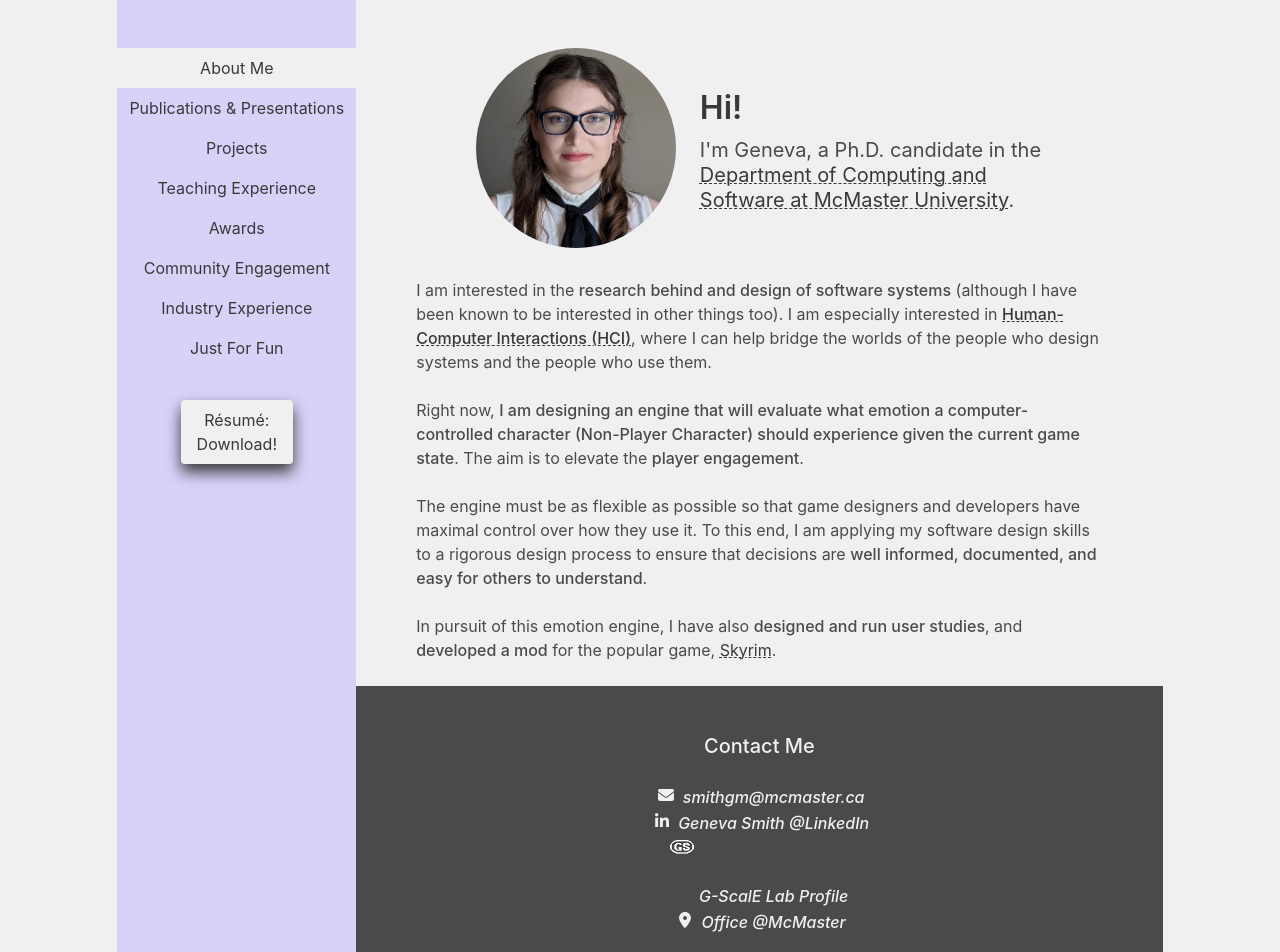
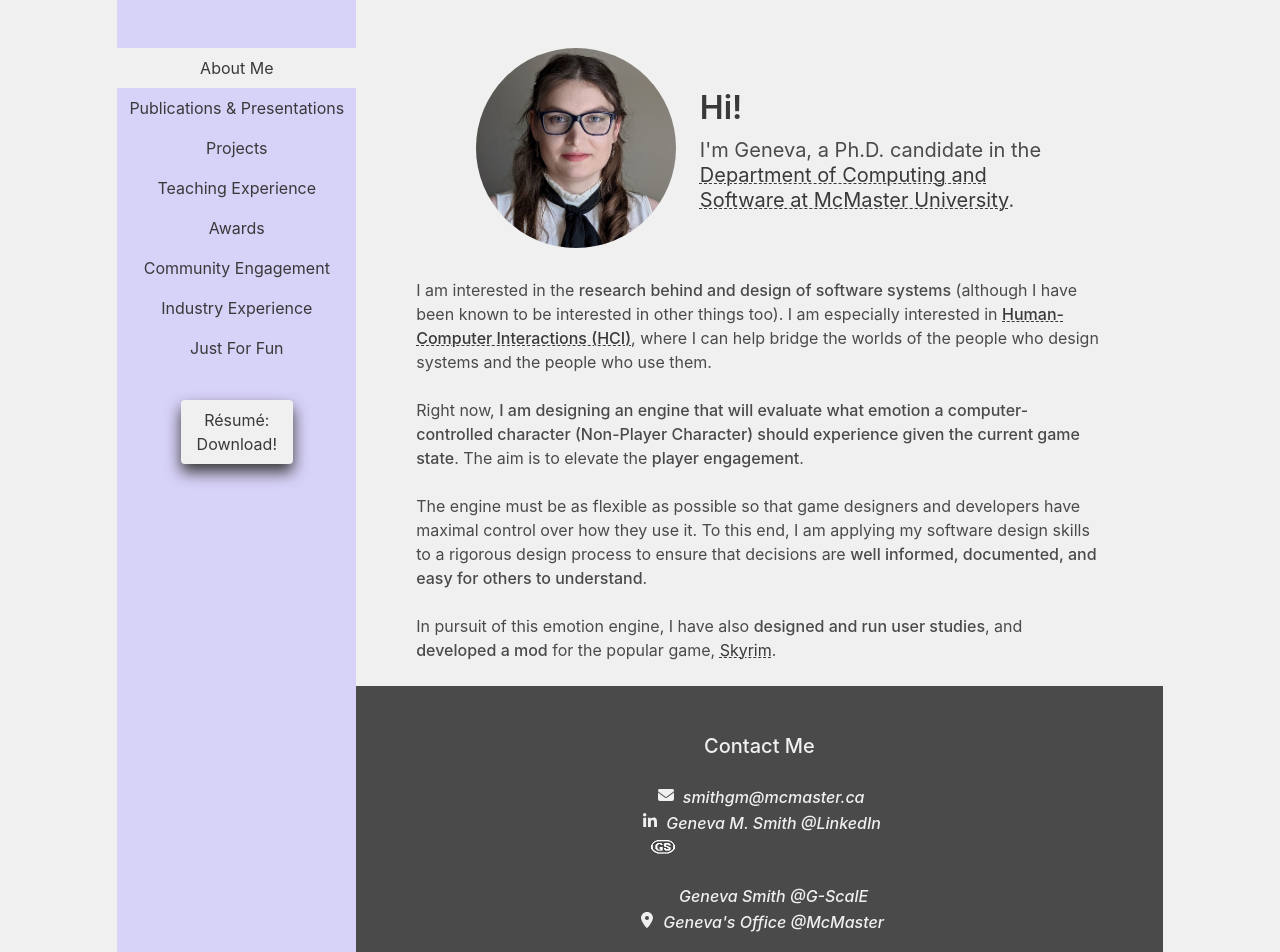
Before and after one commit to GenevaS/website, a Next.js app: page / in a window 1280 px wide. Shown: the top 952 px of the page. Built offline with nearby package versions, Linux system fonts and the light colour scheme; some icons are missing.

Commit message:
Cleaned puzzle piece png, made footer text more consistent

```diff
--- a/components/footer.js
+++ b/components/footer.js
@@ -11,13 +11,13 @@ import { faLinkedinIn } from '@fortawesome/free-brands-svg-icons'
 const email = <a className='has-text-weight-medium has-text-grey-lighter' href="mailto:smithgm@mcmaster.ca">smithgm@mcmaster.ca</a>
 const linkedin = <a className='has-text-weight-medium has-text-grey-lighter'
                     href="https://www.linkedin.com/in/genevamsmith/"
-                    target="_blank" rel="noopener noreferrer">Geneva Smith @LinkedIn</a>
+                    target="_blank" rel="noopener noreferrer">Geneva M. Smith @LinkedIn</a>
 const gscaleProfile = <a className='has-text-weight-medium has-text-grey-lighter'
                          href="https://gscale.cas.mcmaster.ca/author/geneva-smith"
-                         target="_blank" rel="noopener noreferrer">G-ScalE Lab Profile</a>
+                         target="_blank" rel="noopener noreferrer">Geneva Smith @G-ScalE</a>
 const office = <a className='has-text-weight-medium has-text-grey-lighter'
                   href="https://goo.gl/maps/5xhYKyw8hpYTJdp5A"
-                  target="_blank" rel="noopener noreferrer">Office @McMaster</a>
+                  target="_blank" rel="noopener noreferrer">Geneva&#39;s Office @McMaster</a>
 
 // Icons
 import GScaleLogo from '../public/images/Vector_GScalE_Logo_Icon_White.svg';
--- a/next.config.js
+++ b/next.config.js
@@ -8,7 +8,7 @@ const nextConfig = {
 
   trailingSlash : true,
 
-  //basePath: "/~smithgm",
+  basePath: "/~smithgm",
 
   // From https://gist.github.com/lukebussey/8387bb038629dccc01a62487614f44df
   // For handling SVGs
```
Also changed, not shown: public/images/puzzle-piece-solid.png.
